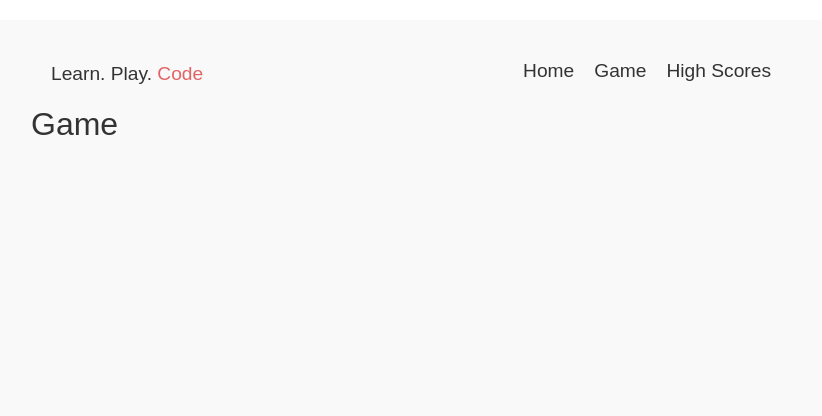
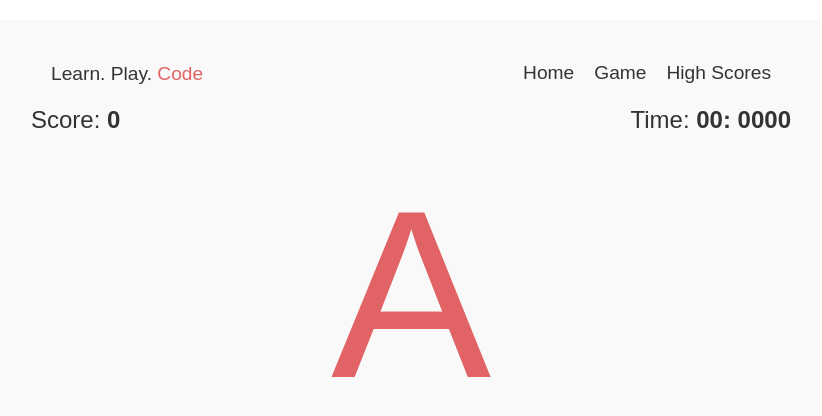
Before and after one commit to tony-sn/scoring-game, a React (Vite) app: page /game in a window 1280 px wide. Shown: the top 416 px of the page, without its empty margins (229-1051 px from the left). Built offline with nearby package versions, Linux system fonts and the light colour scheme.

Commit message:
style: add style to game page

```diff
--- a/src/components/Navbar.tsx
+++ b/src/components/Navbar.tsx
@@ -3,7 +3,7 @@ import {
   StyledNavbar,
   StyledNavBrand,
   StyledNavItem,
-} from "styled/StyledNavbar";
+} from "styled/Navbar";
 import { Accent } from "styled/Random";
 
 export default function Navbar() {
--- a/src/pages/Game.tsx
+++ b/src/pages/Game.tsx
@@ -1,7 +1,21 @@
+import {
+  StyledCharacter,
+  StyledGame,
+  StyledScore,
+  StyledTimer,
+} from "styled/Game";
+import { Strong } from "styled/Random";
+
 export default function Game() {
   return (
-    <div>
-      <h1>Game</h1>
-    </div>
+    <StyledGame>
+      <StyledScore>
+        Score: <Strong>0</Strong>
+      </StyledScore>
+      <StyledCharacter> A</StyledCharacter>
+      <StyledTimer>
+        Time: <Strong>00: 0000</Strong>
+      </StyledTimer>
+    </StyledGame>
   );
 }
--- a/src/styled/StyledNavbar.tsx
+++ /dev/null
@@ -1,34 +0,0 @@
-import { Link } from "react-router-dom";
-import styled from "styled-components";
-
-export const StyledNavbar = styled.nav`
-  display: grid;
-  grid-template-columns: 1fr auto;
-  padding: 20px;
-`;
-
-export const StyledNavBrand = styled.div`
-  font-size: 1.4rem;
-
-  & > a {
-    text-decoration: none;
-  }
-`;
-
-export const StyledNavItem = styled.ul`
-  list-style: none;
-  padding-left: 0;
-  display: grid;
-  grid-auto-flow: column;
-  grid-gap: 20px;
-`;
-
-export const StyledLinkButton = styled(Link)`
-  text-decoration: none;
-  font-size: 1.2rem;
-  transition: color 200ms;
-
-  &:hover {
-    color: #e16365;
-  }
-`;
```
